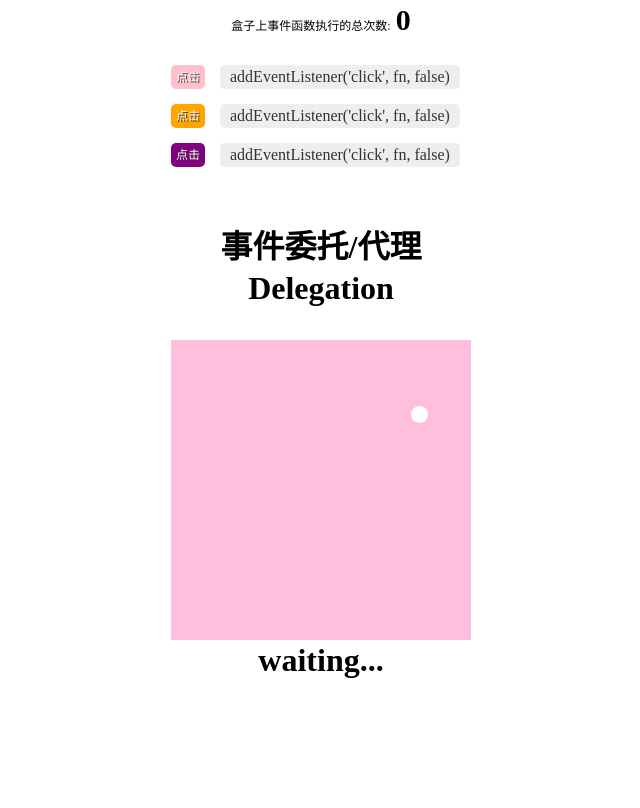
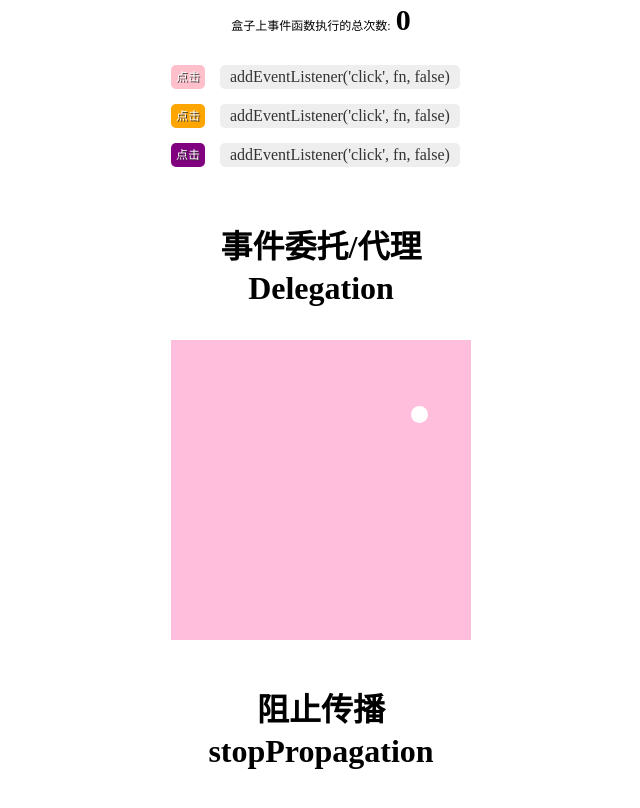
Before and after one commit to metxnbr/doc, a plain HTML site: page docs/event/index.html in a window 1280 px wide. Shown: the part 574-1382 px from the top of the page, without its empty margins (319-959 px from the left). Before the commit the page ends 1355 px from the top, so only its background shows below. Drawn offline with Linux system fonts and the light colour scheme.

Commit message:
propagate

```diff
--- a/docs/event/index.html
+++ b/docs/event/index.html
@@ -60,14 +60,15 @@
             <div class="delegation-box"></div>
           </div>
         </div>
-        <div class="waiting">
-          <div class="waiting-wrap">
-            <h1>waiting...</h1>
+        <div class="propagate">
+          <div class="propagate-wrap">
+            <h1>阻止传播 stopPropagation</h1>
           </div>
         </div>
       </div>
     </div>
     <script src="./order.js"></script>
     <script src="./delegation.js"></script>
+    <script src="./propagate.js"></script>
   </body>
 </html>
--- /dev/null
+++ b/docs/event/propagate.js
@@ -0,0 +1,3 @@
+(function() {
+  console.log("propagate");
+})();
--- a/docs/event/style.css
+++ b/docs/event/style.css
@@ -5,7 +5,7 @@ body {
 
 .container {
   margin-top: 30px;
-  padding-bottom: 100px;
+  padding-bottom: 300px;
 }
 
 .doc {
@@ -166,3 +166,7 @@ h1 {
   border-radius: 50%;
   background-color: #fff;
 }
+
+.propagate {
+  margin-top: 50px;
+}
```
